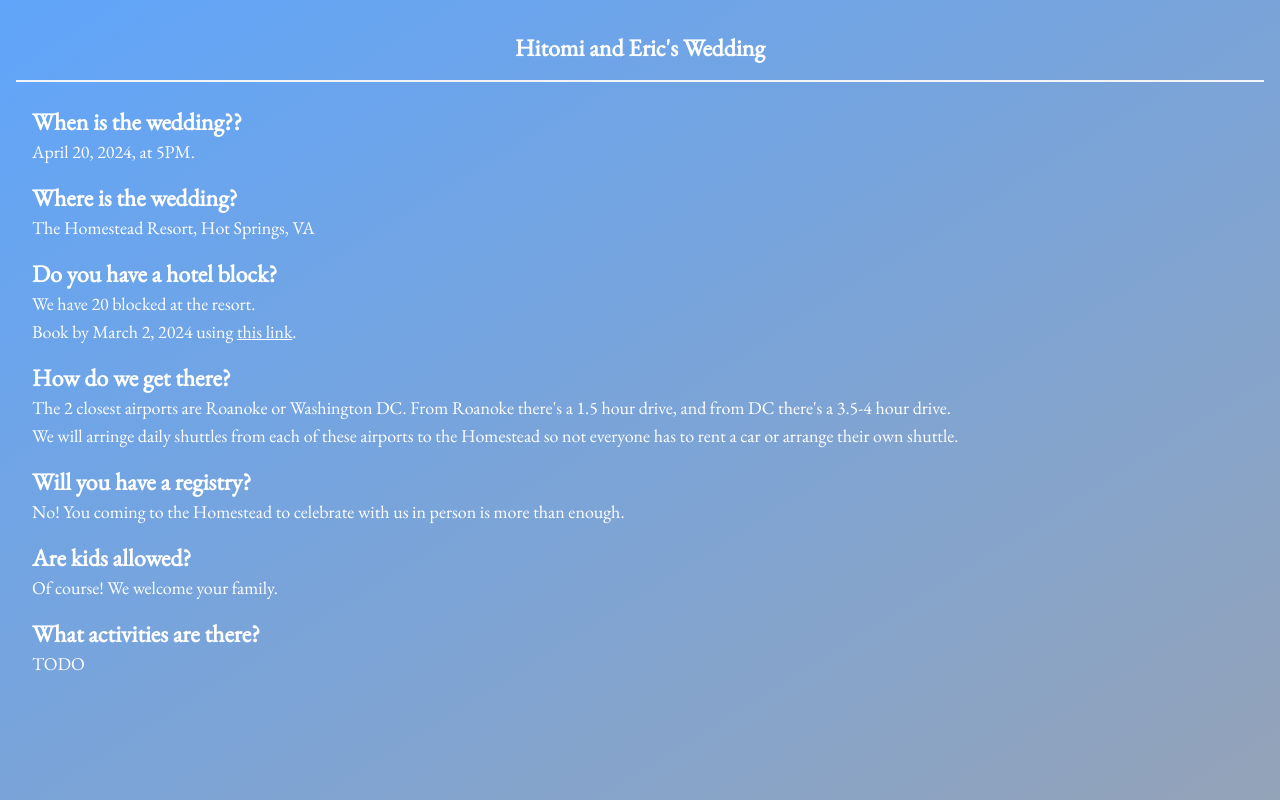
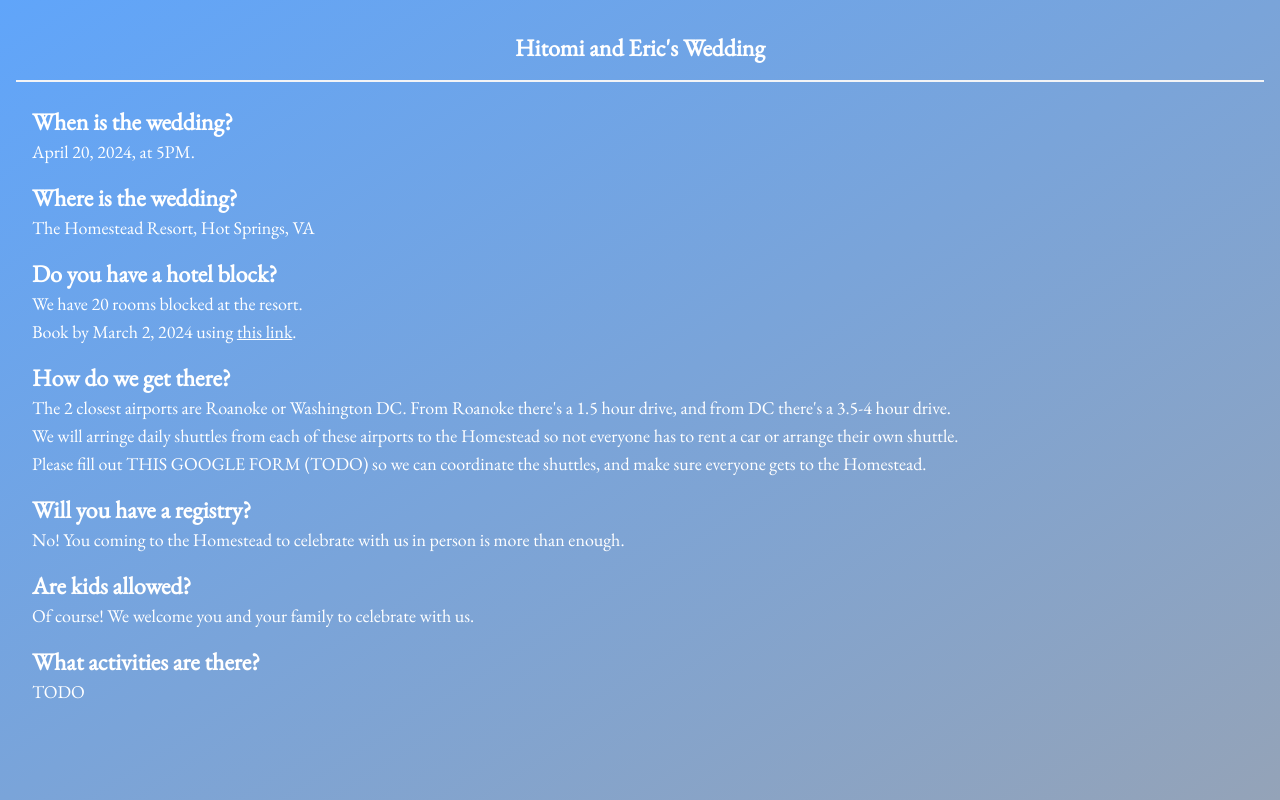
Before and after one commit to popcorncolonel/hitomi-eric-wedding, a Next.js app: page /faq in a window 1280 px wide. Built offline with nearby package versions, Linux system fonts and the light colour scheme; a web font is replaced by a local one.

Commit message:
Update faq.tsx

```diff
--- a/src/pages/faq.tsx
+++ b/src/pages/faq.tsx
@@ -11,7 +11,7 @@ export default function FAQ() {
       </div>
       <div className="flex flex-col gap-4 text-left w-full p-4 text-lg">
         <div className="w-full">
-          <h3 className="text-2xl font-bold">When is the wedding??</h3>
+          <h3 className="text-2xl font-bold">When is the wedding?</h3>
           <p>April 20, 2024, at 5PM.</p>
         </div>
         <div className="w-full">
@@ -23,7 +23,7 @@ export default function FAQ() {
         <div className="w-full">
           <h3 className="text-2xl font-bold">Do you have a hotel block?</h3>
           <p>
-            We have 20 blocked at the resort.
+            We have 20 rooms blocked at the resort.
             <br />
             Book by March 2, 2024 using{" "}
             <a
@@ -44,6 +44,9 @@ export default function FAQ() {
           <p>
             We will arringe daily shuttles from each of these airports to the Homestead so not everyone has to rent a car or arrange their own shuttle.
           </p>
+          <p>
+            Please fill out THIS GOOGLE FORM (TODO) so we can coordinate the shuttles, and make sure everyone gets to the Homestead.
+          </p>
         </div>
         <div className="w-full">
           <h3 className="text-2xl font-bold">Will you have a registry?</h3>
@@ -52,7 +55,7 @@ export default function FAQ() {
         <div className="w-full">
           <h3 className="text-2xl font-bold">Are kids allowed?</h3>
           <p>
-            Of course! We welcome your family.
+            Of course! We welcome you and your family to celebrate with us.
           </p>
         </div>
         <div className="w-full">
```
